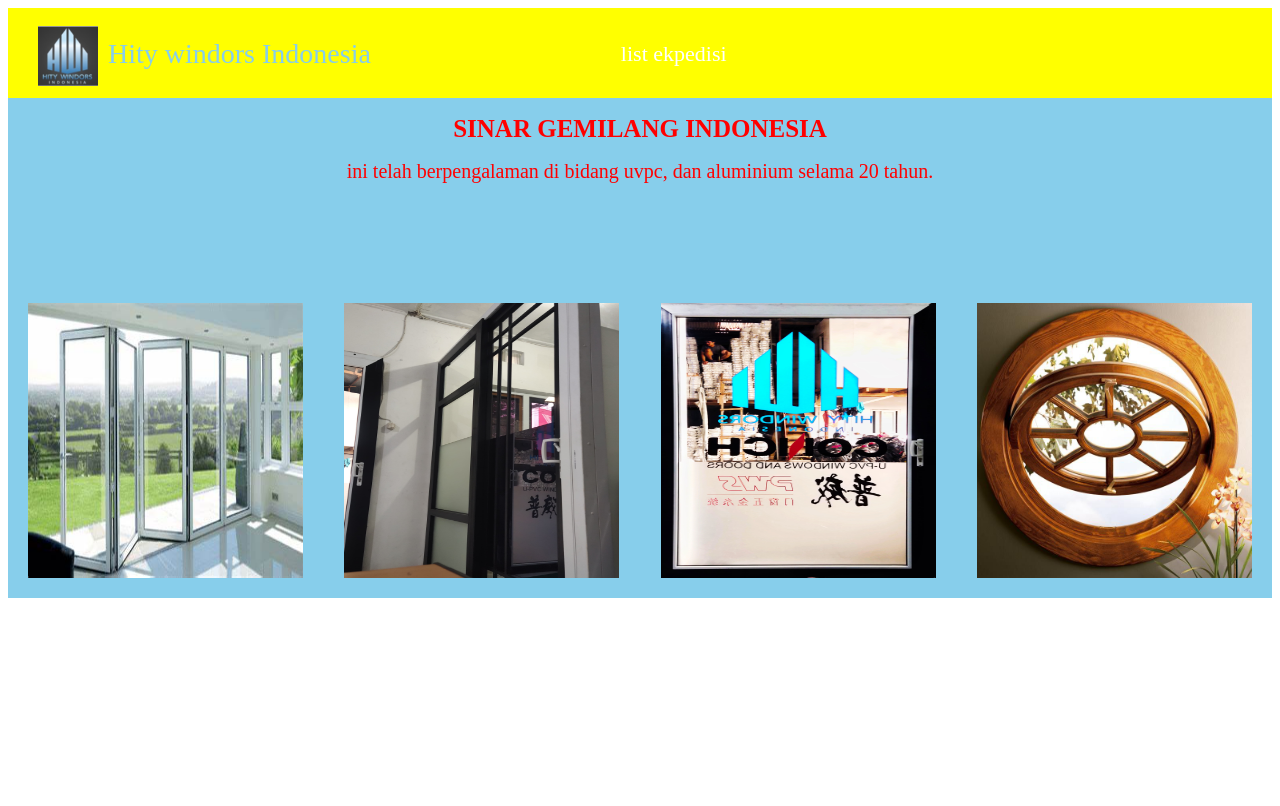
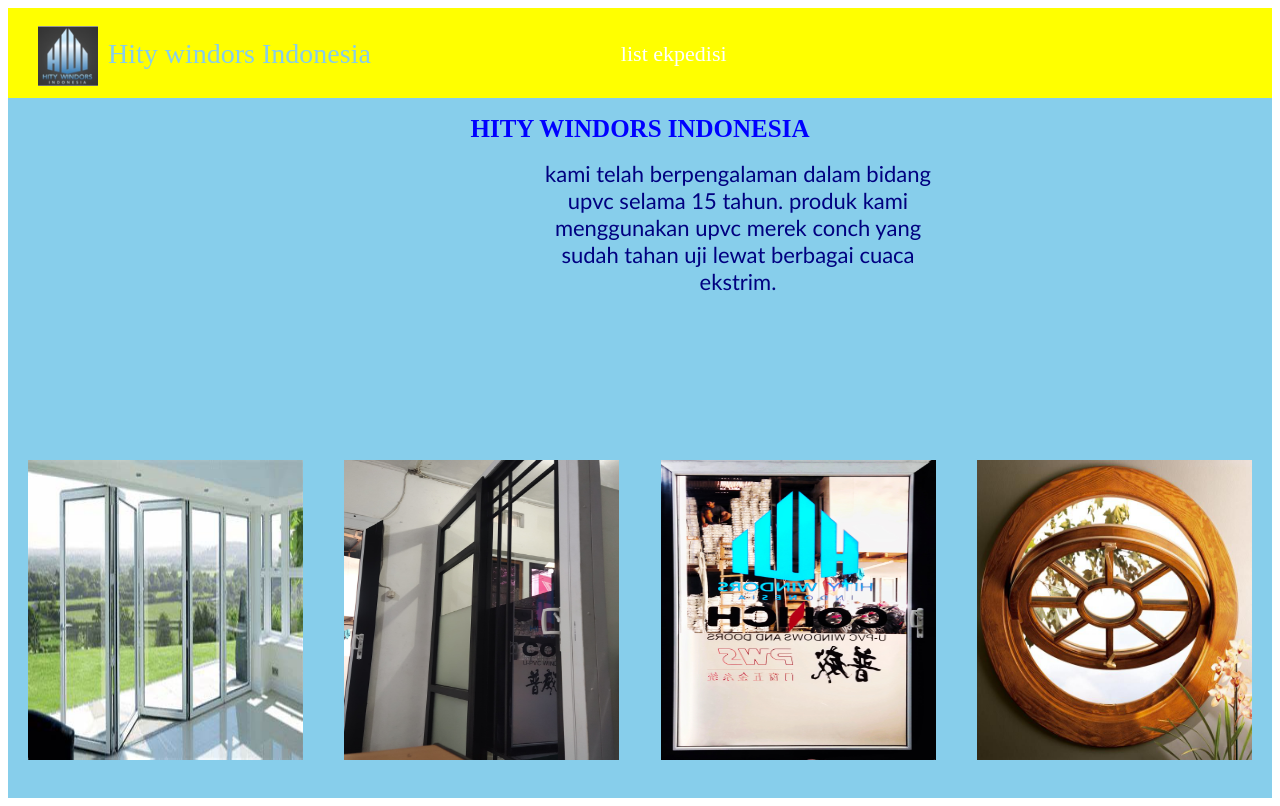
Before and after one commit to satepribadi/memplas.github.io, a plain HTML site: page index.html in a window 1280 px wide. Drawn offline with Linux system fonts and the light colour scheme.

Commit message:
change the text and h1 about the style and the content inside

```diff
--- a/index.html
+++ b/index.html
@@ -17,9 +17,11 @@
 
         </div>
         <div class="div2">
-            <h1>SINAR GEMILANG INDONESIA</h1>
-              ini telah berpengalaman di bidang uvpc, dan aluminium selama 20 tahun.</li>
-
+            <h1>HITY WINDORS INDONESIA</h1>
+            <div id="text">
+              kami telah berpengalaman dalam bidang upvc selama 15 tahun.
+              produk kami menggunakan upvc merek conch yang sudah tahan uji lewat berbagai cuaca ekstrim.
+            </div>
              <div id="div3">
                  <div><img class="image" src="image/folding door.jpeg"></div>
                  <div><img class="image" src="image/sliding door + windows.jpg"></div>
--- a/style.css
+++ b/style.css
@@ -24,6 +24,18 @@ body{
   background-color:yellow;
 
 }
+#text{
+  width: 400px;
+  height: 300px;
+  text-align: center;
+  color: navy;
+  justify-content: center;
+  align-items: center;
+  margin-left:530px ;
+  font-size: 22px;
+  font-family: 'Gill Sans', 'Gill Sans MT', Calibri, 'Trebuchet MS', sans-serif;
+
+}
 #hity{
   margin: 10px;
   align-items: center;
@@ -36,10 +48,7 @@ body{
   text-align: center;
   margin-right: 50px;
 }
-#div2{
-  width: 1470px;
-  height: 150px;
-}
+
 h2{
   color: black;
   text-align: left;
@@ -50,16 +59,12 @@ h2{
 }
 .div2{
   background-color:skyblue;
-  color:red;
   width: 1470px;
-  height:500px;
+  height:700px;
   text-align: center;
-  font-size: 20px;
-
-
 }
 .div2>h1{
-  color: red;
+  color: blue;
   text-align: center;
   font-size:25px;
 }
@@ -77,7 +82,7 @@ h2{
   flex-wrap: wrap;
   justify-content: space-between;
   align-items:center;
-  padding-top: 120px;
+  padding-top: 100px;
   padding-left: 8px;
   padding-right: 8px;
 
@@ -85,14 +90,14 @@ h2{
 }
 @media(min-width:1160px){.image{
   width: 275px;
-  height: 275px;
+  height: 300px;
 }
   #div3{
     display: flex;
     flex-wrap: wrap;
     justify-content: space-between;
     align-items:center;
-    padding-top: 120px;
+    padding-bottom: 20px;
     padding-left: 20px;
     padding-right: 20px;
 
```
